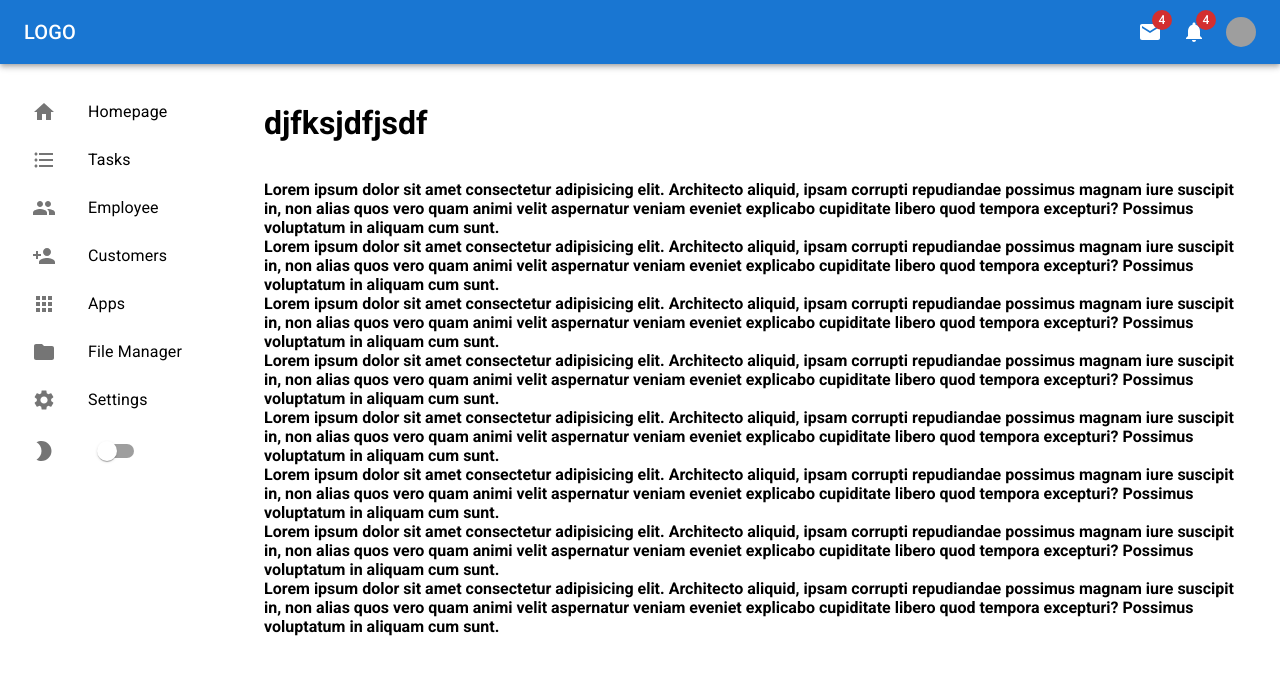
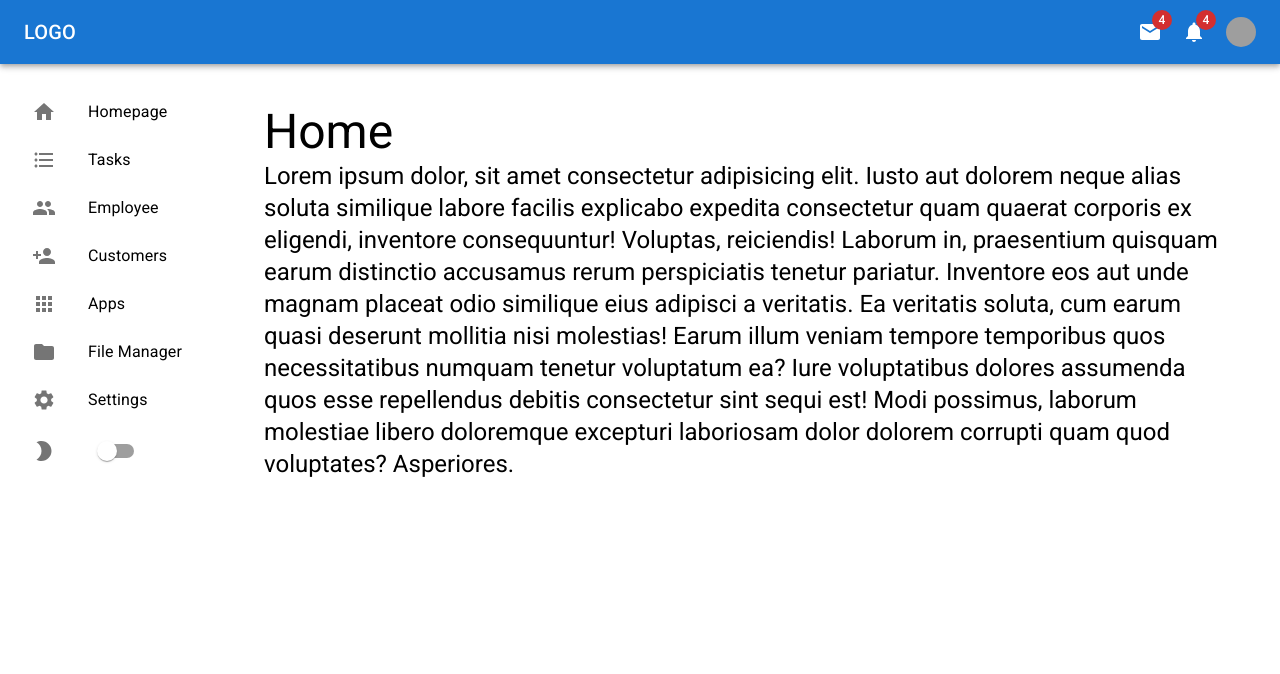
Before and after one commit to Raiyaan-786/Task-Flow, a React (Vite) app in the folder frontend/: page / in a window 1280 px wide. Shown: the top 674 px of the page. Built offline with nearby package versions, Linux system fonts and the light colour scheme; grey boxes are pictures that could not be loaded.

Commit message:
some changes in tasks and overall layout

```diff
--- a/frontend/index.html
+++ b/frontend/index.html
@@ -12,7 +12,13 @@
       font-family: "Roboto", sans-serif;
       padding: 0;
       margin: 0;
-      /* box-sizing: border-box; */
+      /* height: 100%; */
+      /* overflow-y: hidden; */
+      box-sizing: border-box;
+    }
+    body{
+      height: 100%;
+      overflow-y: hidden;
     }
   </style>
 
--- a/frontend/src/components/Layout/Layout.jsx
+++ b/frontend/src/components/Layout/Layout.jsx
@@ -5,7 +5,7 @@ import { Box, Stack } from '@mui/material'
 
 const Layout = ({ children }) => {
   return (
-    <>
+    <Box >
       <Header />
       <Stack direction="row" spacing={2} justifyContent={'space-between'}>
         <Sidebar />
@@ -13,7 +13,7 @@ const Layout = ({ children }) => {
           {children}
           </Box>
       </Stack>
-    </>
+    </Box>
   )
 }
 
--- a/frontend/src/components/Task.jsx
+++ b/frontend/src/components/Task.jsx
@@ -4,7 +4,7 @@ import React from 'react'
 
 const Task = () => {
     return (
-        <Paper sx={{ margin: '20px', }} elevation={2}>
+        <Paper sx={{ margin: '20px'}} elevation={2}>
             <ListItem disablePadding>
                 <ListItemButton component="a" href="/taskpage">
                     <ListItemAvatar>
--- a/frontend/src/pages/Home.jsx
+++ b/frontend/src/pages/Home.jsx
@@ -1,22 +1,17 @@
 import React from 'react'
 import Layout from '../components/Layout/Layout'
-import { Box } from '@mui/material'
+import { Box, Typography } from '@mui/material'
 
 const Home = () => {
   return (
     <Layout >
       <Box p={5}>
-        <h1>djfksjdfjsdf</h1>
-        <br />
-        <br />
-        <h4>Lorem ipsum dolor sit amet consectetur adipisicing elit. Architecto aliquid, ipsam corrupti repudiandae possimus magnam iure suscipit in, non alias quos vero quam animi velit aspernatur veniam eveniet explicabo cupiditate libero quod tempora excepturi? Possimus voluptatum in aliquam cum sunt.</h4>
-        <h4>Lorem ipsum dolor sit amet consectetur adipisicing elit. Architecto aliquid, ipsam corrupti repudiandae possimus magnam iure suscipit in, non alias quos vero quam animi velit aspernatur veniam eveniet explicabo cupiditate libero quod tempora excepturi? Possimus voluptatum in aliquam cum sunt.</h4>
-        <h4>Lorem ipsum dolor sit amet consectetur adipisicing elit. Architecto aliquid, ipsam corrupti repudiandae possimus magnam iure suscipit in, non alias quos vero quam animi velit aspernatur veniam eveniet explicabo cupiditate libero quod tempora excepturi? Possimus voluptatum in aliquam cum sunt.</h4>
-        <h4>Lorem ipsum dolor sit amet consectetur adipisicing elit. Architecto aliquid, ipsam corrupti repudiandae possimus magnam iure suscipit in, non alias quos vero quam animi velit aspernatur veniam eveniet explicabo cupiditate libero quod tempora excepturi? Possimus voluptatum in aliquam cum sunt.</h4>
-        <h4>Lorem ipsum dolor sit amet consectetur adipisicing elit. Architecto aliquid, ipsam corrupti repudiandae possimus magnam iure suscipit in, non alias quos vero quam animi velit aspernatur veniam eveniet explicabo cupiditate libero quod tempora excepturi? Possimus voluptatum in aliquam cum sunt.</h4>
-        <h4>Lorem ipsum dolor sit amet consectetur adipisicing elit. Architecto aliquid, ipsam corrupti repudiandae possimus magnam iure suscipit in, non alias quos vero quam animi velit aspernatur veniam eveniet explicabo cupiditate libero quod tempora excepturi? Possimus voluptatum in aliquam cum sunt.</h4>
-        <h4>Lorem ipsum dolor sit amet consectetur adipisicing elit. Architecto aliquid, ipsam corrupti repudiandae possimus magnam iure suscipit in, non alias quos vero quam animi velit aspernatur veniam eveniet explicabo cupiditate libero quod tempora excepturi? Possimus voluptatum in aliquam cum sunt.</h4>
-        <h4>Lorem ipsum dolor sit amet consectetur adipisicing elit. Architecto aliquid, ipsam corrupti repudiandae possimus magnam iure suscipit in, non alias quos vero quam animi velit aspernatur veniam eveniet explicabo cupiditate libero quod tempora excepturi? Possimus voluptatum in aliquam cum sunt.</h4>
+        <Typography variant="h3">Home</Typography>
+        <Box overflow={'auto'} height={400}>
+            <Typography variant='h5'>
+              Lorem ipsum dolor, sit amet consectetur adipisicing elit. Iusto aut dolorem neque alias soluta similique labore facilis explicabo expedita consectetur quam quaerat corporis ex eligendi, inventore consequuntur! Voluptas, reiciendis! Laborum in, praesentium quisquam earum distinctio accusamus rerum perspiciatis tenetur pariatur. Inventore eos aut unde magnam placeat odio similique eius adipisci a veritatis. Ea veritatis soluta, cum earum quasi deserunt mollitia nisi molestias! Earum illum veniam tempore temporibus quos necessitatibus numquam tenetur voluptatum ea? Iure voluptatibus dolores assumenda quos esse repellendus debitis consectetur sint sequi est! Modi possimus, laborum molestiae libero doloremque excepturi laboriosam dolor dolorem corrupti quam quod voluptates? Asperiores.
+            </Typography>
+        </Box>
       </Box>
     </Layout>
   )
--- a/frontend/src/pages/Tasks.jsx
+++ b/frontend/src/pages/Tasks.jsx
@@ -1,4 +1,4 @@
-import { Box, Fab, List, ListItem, ListItemButton, ListItemText, Typography } from '@mui/material'
+import { Box, Fab, List, ListItem, ListItemButton, ListItemText, Stack, Tooltip, Typography } from '@mui/material'
 import React from 'react'
 import Layout from '../components/Layout/Layout'
 import Task from '../components/Task'
@@ -8,14 +8,10 @@ import { Add, Delete } from '@mui/icons-material'
 const Tasks = () => {
     return (
         <Layout>
-            <Box p={3}>
-                <Typography variant='h5' p={2}>Tasks</Typography>
+            <Box p={3} >
+                <Typography variant='h3' p={2}>Tasks</Typography>
+                <Box  height={'60vh'} overflow={'auto'} >
                 <List >
-                    <ListItem >
-                        <Fab color="primary" aria-label="add" size='large' sx={{margin:'8px'}}>
-                            <Add />
-                        </Fab>
-                    </ListItem>
                     <Task />
                     <Task />
                     <Task />
@@ -24,6 +20,12 @@ const Tasks = () => {
                     <Task />
                     <Task />
                 </List>
+                </Box>
+                <Tooltip title="createtask" sx={{ position: 'fixed', bottom: 20, left: { xs: "calc(50% - 25px)", md:30 } }}>
+                    <Fab color="primary" aria-label="add" size='large' sx={{ margin: '20px' }}>
+                        <Add />
+                    </Fab>
+                </Tooltip>
             </Box>
         </Layout>
     )
```
